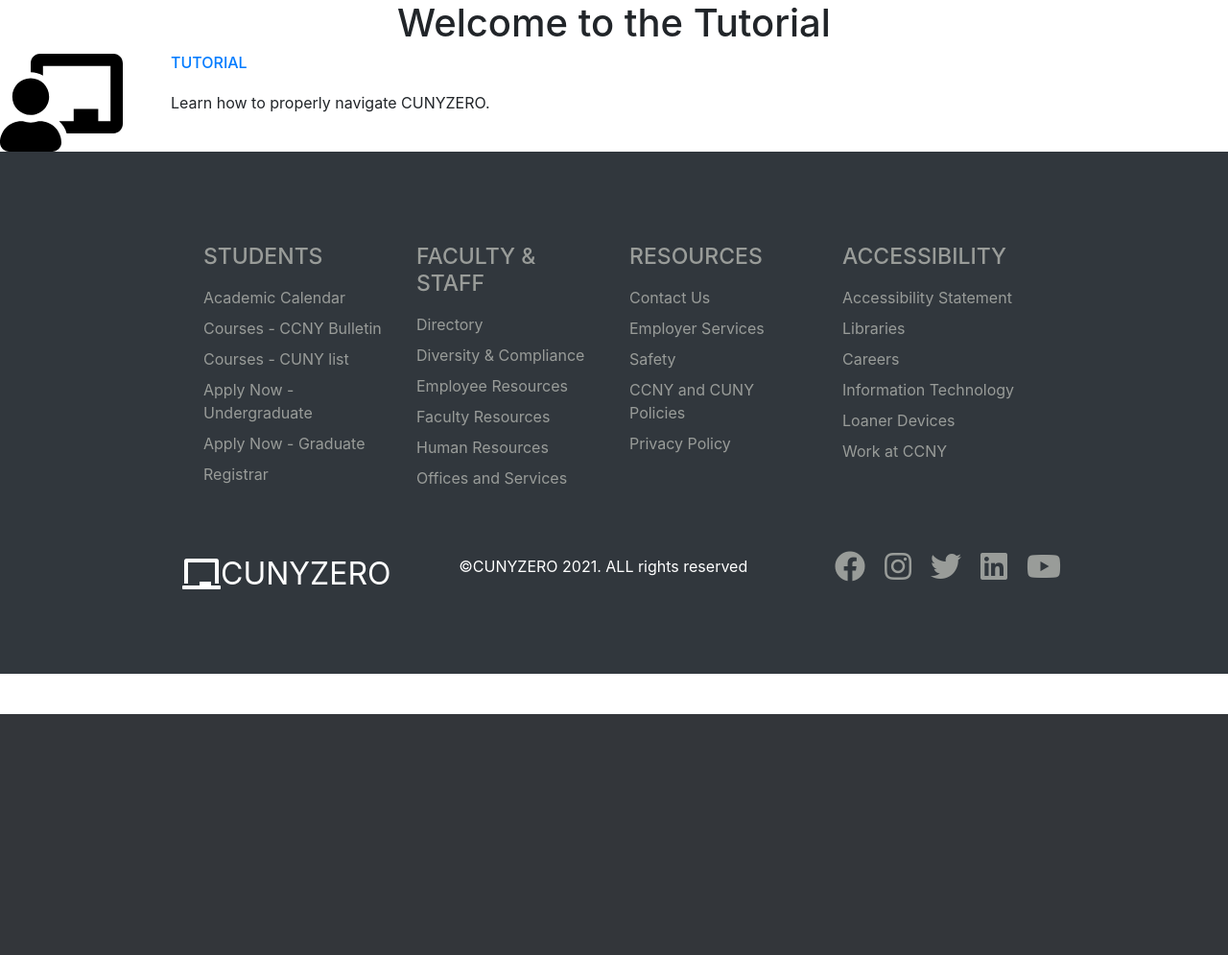
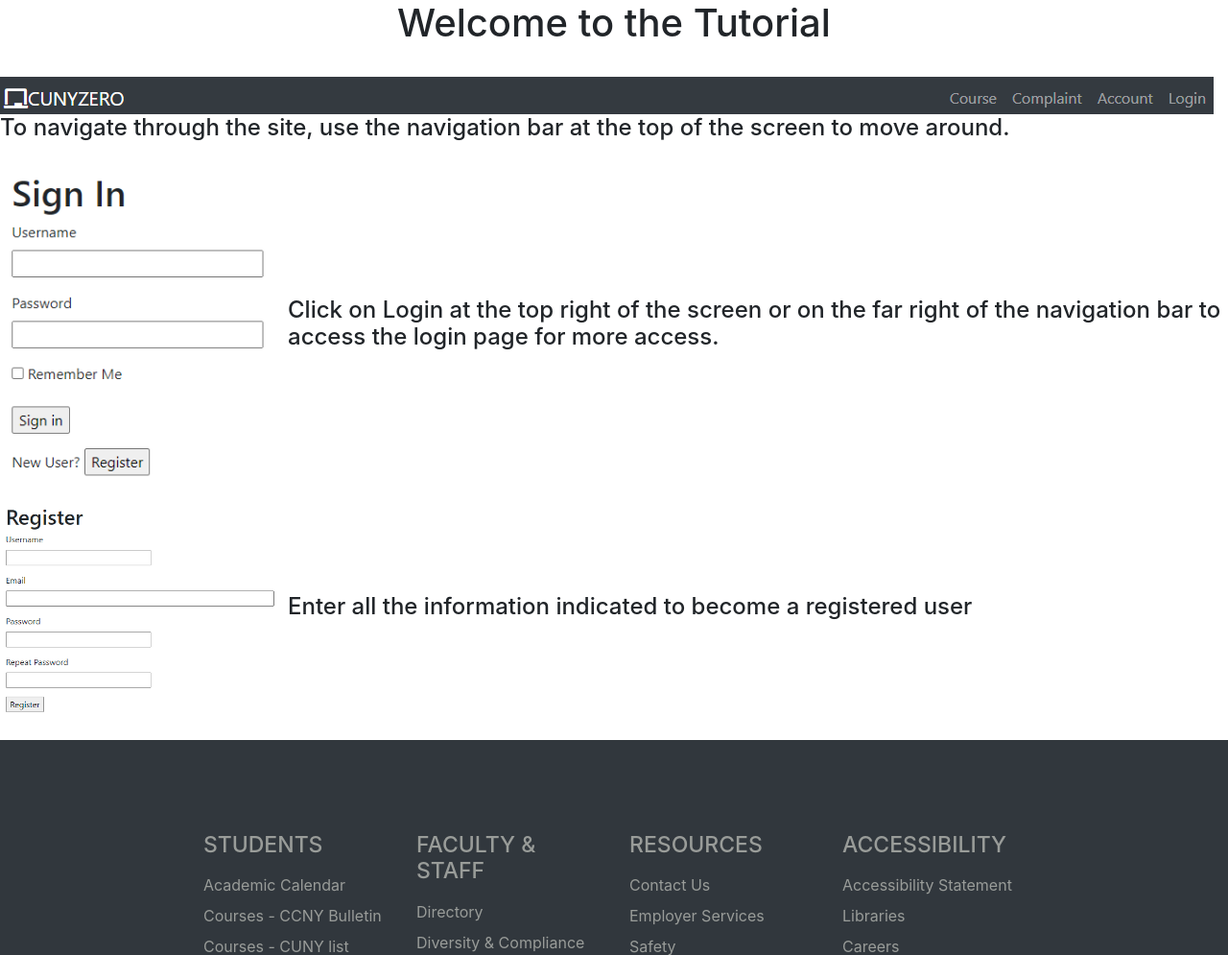
Before and after one commit to tryingtolearn11/322_project, a Flask app: page /tutorial in a window 1280 px wide. Shown: the part 56-1051 px from the top of the page at 96% size. Before the commit the page ends 800 px from the top, so only its background shows below. Run offline with Flask 2, Linux system fonts and the light colour scheme; the visitor is signed in with stand-in values (Sample User, id 1); some libraries are stand-ins or nearby versions.

Commit message:
added some info to tutorial

```diff
--- a/app/static/css/site.css
+++ b/app/static/css/site.css
@@ -548,3 +548,10 @@
     }
 
 }
+
+/* Add image and text side by side */
+.image-txt-container {
+    display: flex;
+    align-items: center;
+    flex-direction: row;
+  }
--- a/app/templates/complaint.html
+++ b/app/templates/complaint.html
@@ -35,5 +35,6 @@
         </div>
     </div>
 </body>
+<br>
 </html>
 {% endblock %}
--- a/app/templates/course_registration.html
+++ b/app/templates/course_registration.html
@@ -41,7 +41,7 @@
                             <td>{{ course.time }}</td>
                             <td>{{ course.room }}</td>
                             <td>{{ course.status }}</td>
-                            <td><button type="button" class="btn btn-primary">
+                            <td><button type="button" class="btn btn-default">
                                     <a href="{{ url_for('register_class')}}">register</a></button></td>
                         </tr>
                         {% endfor %}
--- a/app/templates/register.html
+++ b/app/templates/register.html
@@ -8,6 +8,7 @@
     <meta name="viewport" content="width=device-width, initial-scale=1.0">
 </head>
 <body>
+    <div class="signin">
         <h1>Register</h1>
         <form action="" method="post">
             {{ form.hidden_tag() }}
@@ -41,6 +42,8 @@
             </p>
             <p>{{ form.submit() }}</p>
         </form>
+    </div>
+
 
 </body>
 </html>
--- a/app/templates/tutorial.html
+++ b/app/templates/tutorial.html
@@ -9,13 +9,21 @@
     <h1><center>Welcome to the Tutorial</center></h1>
 </head>
 <body>
-    <div class="account-content">
-        <img src="static/img/learn.svg" alt="tut">
-        <div class="account-desc">
-            <h2 class="account-item"><a class="account-link" href="tutorial">Tutorial</a></h2>
-            <p>Learn how to properly navigate CUNYZERO.</p>
-        </div>
+    <br>
+    <img src="static/img/NavBar.png" alt="Home page">
+    <h4>To navigate through the site, use the navigation bar at the top of the screen to move around.</h4>
+    <br>
+    <div class="image-txt-container">
+        <img src="static/img/Login.png" width="300" height="323" alt="login page">
+        <h4>Click on Login at the top right of the screen or on the far right of the navigation bar to access the login page for more access.</h4>
     </div>
+    <br>
+    <div class="image-txt-container">
+        <img src="static/img/Register.png" width="300" height="220" alt="login page">
+        <h4>Enter all the information indicated to become a registered user</h4>
+    </div>
+    <br>
+
 </body>
 </html>
 {% endblock %}
```
Also changed, not shown: app/static/img/Login.png (added), app/static/img/NavBar.png (added), app/static/img/Register.png (added). Lines whose indentation alone changed are shown as unchanged.
